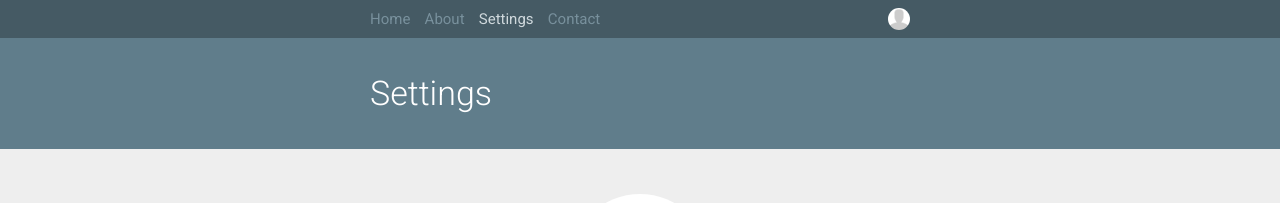
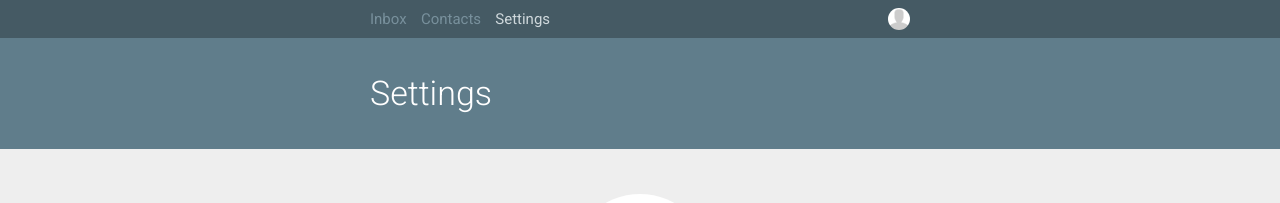
Before and after one commit to Treydor/admin, a Jekyll site: the page built from index.html, in a window 1280 px wide. Shown: the top 203 px of the page. Built offline with Jekyll 4.4.1, drawn with Linux system fonts in a browser that asks for light colours.

Commit message:
Renames nav selections

```diff
--- a/_includes/header.html
+++ b/_includes/header.html
@@ -4,10 +4,9 @@
       <div class="column nav__wrapper">
         <nav>
           <ul>
-            <li><a href="{{site.baseurl}}/">Home</a></li>
-            <li><a href="{{site.baseurl}}/">About</a></li>
+            <li><a href="{{site.baseurl}}/">Inbox</a></li>
+            <li><a href="{{site.baseurl}}/">Contacts</a></li>
             <li><a class="current" href="{{site.baseurl}}/">Settings</a></li>
-            <li><a href="{{site.baseurl}}/">Contact</a></li>
           </ul>
         </nav>
       </div>
```
